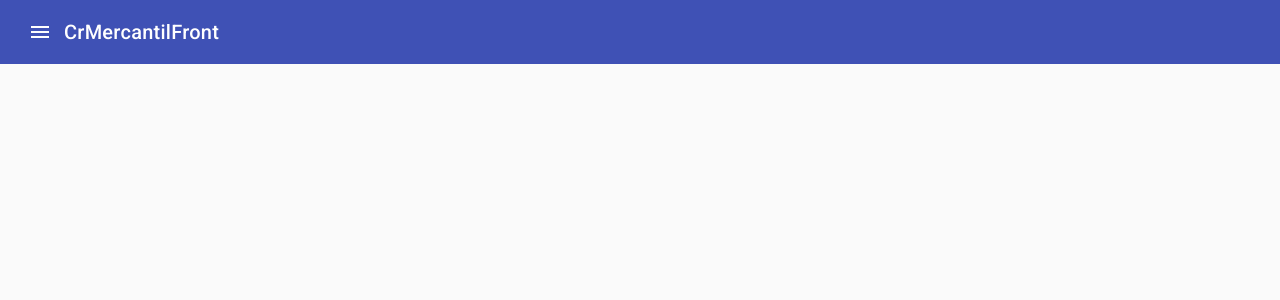
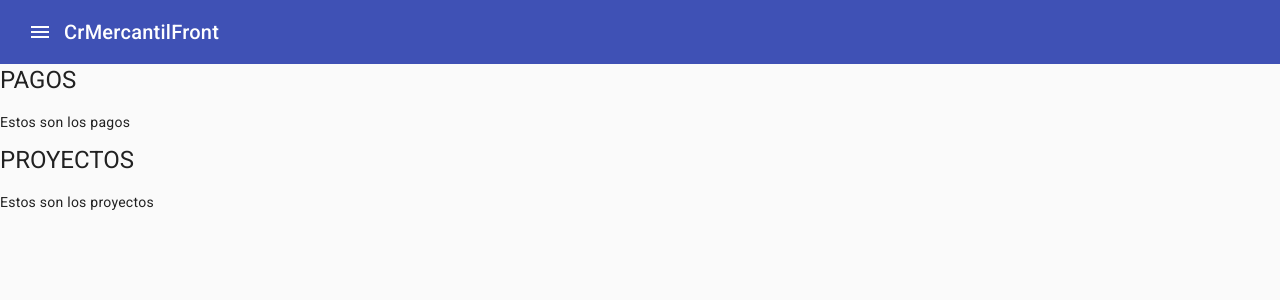
Before and after one commit to AndersonGomezAza/Proyecto7SemestreFront, an Angular app: page / in a window 1280 px wide. Shown: the top 300 px of the page. Built offline with nearby package versions, Linux system fonts and the light colour scheme.

Commit message:
Uploading KevinFront

```diff
--- a/angular.json
+++ b/angular.json
@@ -96,5 +96,8 @@
         }
       }
     }
+  },
+  "cli": {
+    "analytics": "6c73c363-02f9-4b1a-8810-ded9ce3fcb61"
   }
 }
--- a/src/app/app.module.ts
+++ b/src/app/app.module.ts
@@ -10,11 +10,15 @@ import { MatButtonModule } from '@angular/material/button';
 import { MatSidenavModule } from '@angular/material/sidenav';
 import { MatIconModule } from '@angular/material/icon';
 import { MatListModule } from '@angular/material/list';
+import { PagosComponent } from './components/pagos/pagos.component';
+import { ProyectosComponent } from './components/proyectos/proyectos.component';
 
 @NgModule({
   declarations: [
     AppComponent,
-    MenuComponent
+    MenuComponent,
+    PagosComponent,
+    ProyectosComponent
   ],
   imports: [
     BrowserModule,
--- a/src/app/components/menu/menu.component.html
+++ b/src/app/components/menu/menu.component.html
@@ -5,9 +5,8 @@
       [opened]="(isHandset$ | async) === false">
     <mat-toolbar>Menu</mat-toolbar>
     <mat-nav-list>
-      <a mat-list-item href="#">Link 1</a>
-      <a mat-list-item href="#">Link 2</a>
-      <a mat-list-item href="#">Link 3</a>
+      <a mat-list-item href="#">Pagos</a>
+      <a mat-list-item href="#">Proyectos</a>
     </mat-nav-list>
   </mat-sidenav>
   <mat-sidenav-content>
@@ -22,6 +21,7 @@
       </button>
       <span>CrMercantilFront</span>
     </mat-toolbar>
-    <!-- Add Content Here -->
+    <app-pagos></app-pagos>
+    <app-proyectos></app-proyectos>
   </mat-sidenav-content>
 </mat-sidenav-container>
--- /dev/null
+++ b/src/app/components/pagos/pagos.component.html
@@ -0,0 +1,2 @@
+<h1>PAGOS</h1>
+<p>{{pagos}}</p>
--- /dev/null
+++ b/src/app/components/pagos/pagos.component.ts
@@ -0,0 +1,12 @@
+import { Component } from '@angular/core';
+
+@Component({
+  selector: 'app-pagos',
+  templateUrl: './pagos.component.html',
+  styleUrls: ['./pagos.component.css']
+})
+export class PagosComponent {
+
+  pagos = "Estos son los pagos";
+
+}
--- /dev/null
+++ b/src/app/components/proyectos/proyectos.component.html
@@ -0,0 +1,2 @@
+<h1>PROYECTOS</h1>
+<P>{{proyectos}}</P>
--- /dev/null
+++ b/src/app/components/proyectos/proyectos.component.ts
@@ -0,0 +1,12 @@
+import { Component } from '@angular/core';
+
+@Component({
+  selector: 'app-proyectos',
+  templateUrl: './proyectos.component.html',
+  styleUrls: ['./proyectos.component.css']
+})
+export class ProyectosComponent {
+
+  proyectos = "Estos son los proyectos";
+
+}
```
Also changed, not shown: src/app/components/pagos/pagos.component.css (added), src/app/components/proyectos/proyectos.component.css (added), 2 other files (tests, documents, lock files or other folders).
